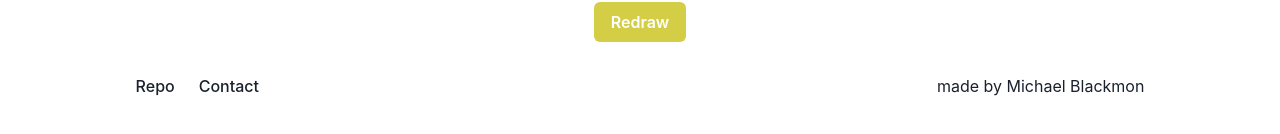
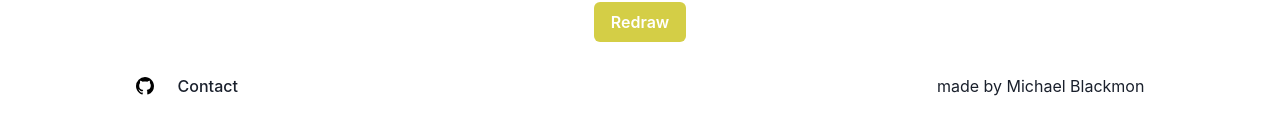
Before and after one commit to mister-r-a-y/Maze-Maker, a React (Vite) app: page / in a window 1280 px wide. Shown: the part 546-680 px from the top of the page. Built offline with nearby package versions, Linux system fonts and the light colour scheme.

Commit message:
Change link from 'repo' to github logo

```diff
--- a/src/Components/Footer.tsx
+++ b/src/Components/Footer.tsx
@@ -2,9 +2,12 @@ import {
   Box,
   Container,
   Stack,
-  Text
+  Text,
+  Image
 }
   from '@chakra-ui/react'
+
+
 
 export default function Footer() {
   return (
@@ -17,9 +20,13 @@ export default function Footer() {
         spacing={4}
         justify={{ base: 'center', md: 'space-between' }}
         align={{ base: 'center', md: 'center' }}>
-        <Stack direction={'row'} spacing={6}>
+        <Stack direction={'row'} spacing={6} align='center' justify='center'>
           <Box as="a" _hover={{color: 'green'}} href={'https://github.com/mister-r-a-y/maze-maker'}>
-            Repo
+            <Image
+              boxSize='18px'
+              objectFit='cover'
+              src='/github.svg'
+             />
           </Box>
           <Box as="a" _hover={{color: 'green'}} href={'mailto: mblack0619@gmail.com'}>
             Contact
```
